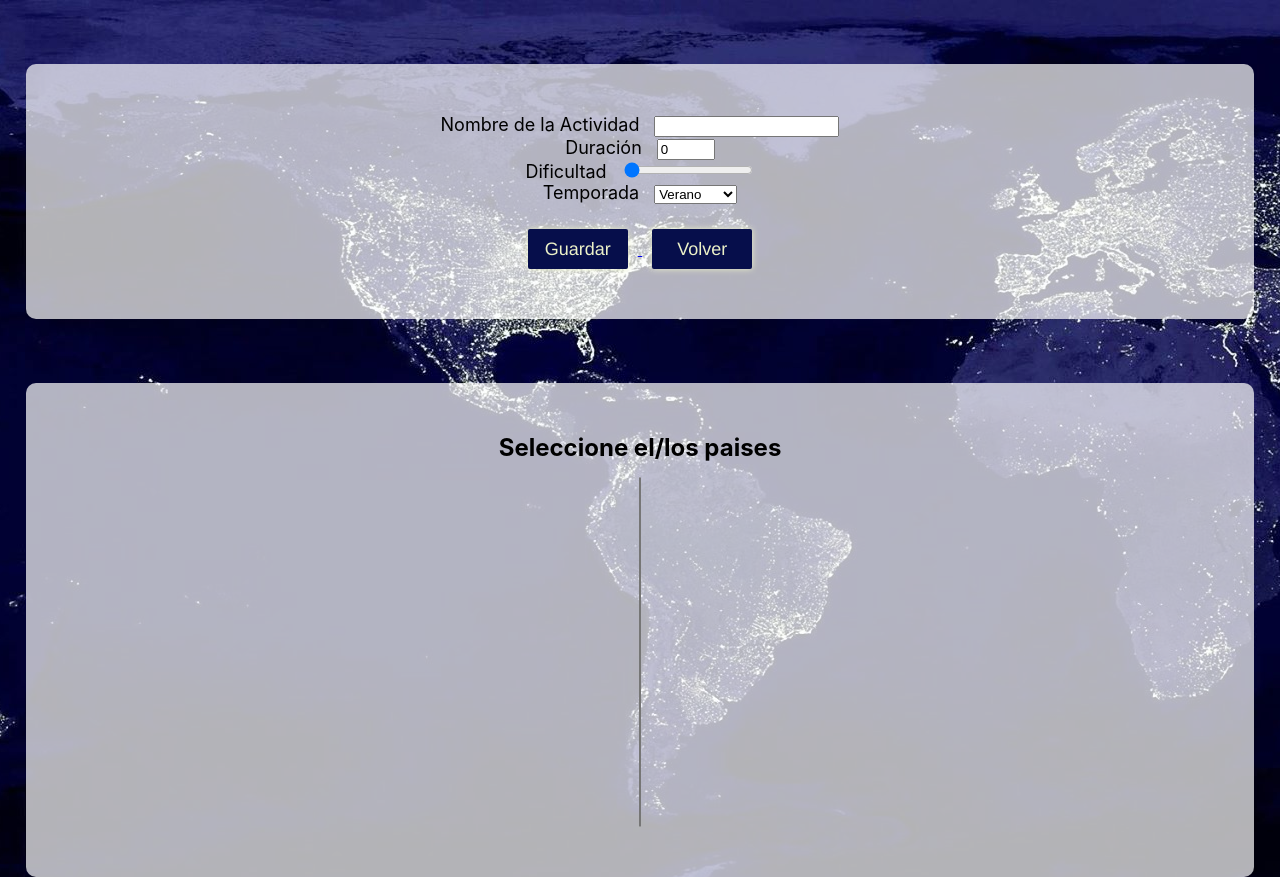
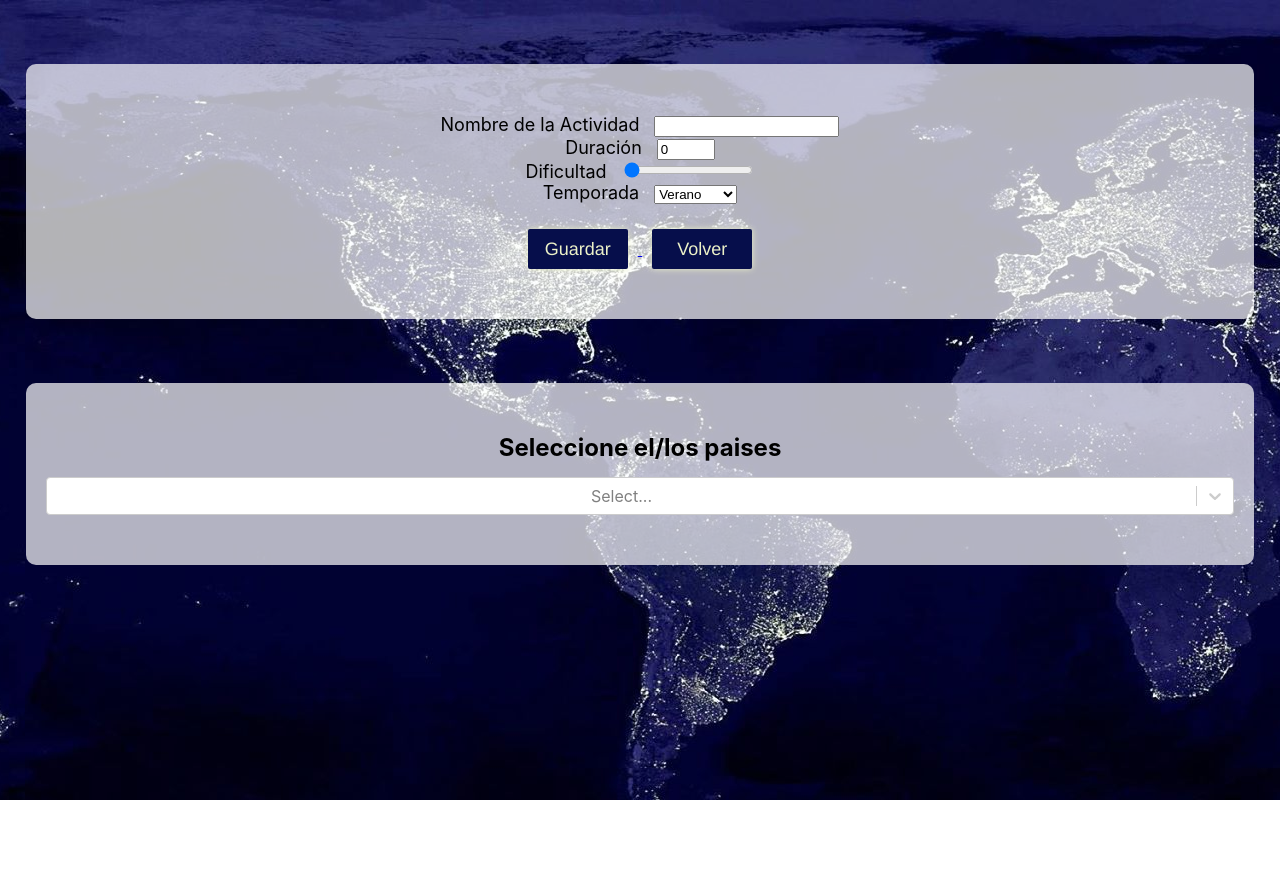
Before and after one commit to lauty95/countries, a React (Create React App) app in the folder client/: page /activity in a window 1280 px wide. After the commit the page ends 800 px from the top, so only its background shows below. Built offline with nearby package versions, Linux system fonts and the light colour scheme.

Commit message:
Work finished (left test)

```diff
--- a/client/src/components/formActivity/form.module.css
+++ b/client/src/components/formActivity/form.module.css
@@ -1,6 +1,8 @@
 .formulario {
     padding-top: 50px;
     padding-bottom: 50px;
+    padding-left: 20px;
+    padding-right: 20px;
     margin-top: 5%;
     margin-left: 2%;
     margin-right: 2%;
--- a/client/src/components/formActivity/index.js
+++ b/client/src/components/formActivity/index.js
@@ -1,23 +1,35 @@
-import React from "react";
+import React, { useEffect } from "react";
 import * as actionCreators from '../../actions'
 import { connect } from 'react-redux'
 import { bindActionCreators } from 'redux';
 import s from './form.module.css'
 import Botones from './../botones'
 import { Link } from 'react-router-dom'
+import Select from 'react-select'
 
 function FormActivity({ postActivity, country }) {
-    const [formData, setFormData] = React.useState({ name: "", dificultad: 1, duracion: 0, temporada: "Verano", pais: "" });
+    const [formData, setFormData] = React.useState({ name: "", dificultad: 1, duracion: 0, temporada: "Verano", pais: [] });
     const [error, setError] = React.useState({});
+    const [options, setOptions] = React.useState([]);
+    const [paisesSeleccionados, setPaisesSeleccionados] = React.useState([]);
+
+    useEffect(() => {
+        let opciones = [];
+        country.forEach(el => {
+            opciones.push({ value: el.nombre, label: el.nombre })
+        })
+        setOptions(opciones);
+    }, [country])
 
     function handleSubmit(e) {
         e.preventDefault();
-        if (!formData.pais === "") {
-            let data = { nombre: formData.name, dificultad: formData.dificultad, duracion: formData.duracion, temporada: formData.temporada, pais: formData.pais }
-            postActivity(data)
-            alert(`La actividad ${formData.name} ahora puede verse en el pais ${formData.pais}`)
-            setFormData({ name: "", dificultad: 1, duracion: 0, temporada: "Verano", pais: "" })
-
+        if (paisesSeleccionados.length > 0) {
+            paisesSeleccionados.forEach( c => {
+                let data = { nombre: formData.name, dificultad: formData.dificultad, duracion: formData.duracion, temporada: formData.temporada, pais: c.value }
+                postActivity(data)
+            })
+            setFormData({ name: "", dificultad: 1, duracion: 0, temporada: "Verano", pais: [] })
+            setPaisesSeleccionados([])
         } else {
             alert("Debe seleccionar al menos un pais")
         }
@@ -28,7 +40,6 @@ function FormActivity({ postActivity, country }) {
             const state = { ...prevData, [e.target.name]: e.target.value }
             const validations = validate(state);
             setError(validations);
-
             return state;
         })
     }
@@ -63,11 +74,9 @@ function FormActivity({ postActivity, country }) {
                 <Link to="/api"> <Botones prop="Volver" /> </Link>
             </form>
 
-            <form className={s.formulario} >
+            <form className={s.formulario}>
                 <h2>Seleccione el/los paises</h2>
-                <select multiple className={s.lista}>
-                    {country.map(pais => <option key={pais.id} value={pais.nombre}>{pais.nombre}</option>)}
-                </select>
+                <Select value={paisesSeleccionados} options={options} isMulti onChange={setPaisesSeleccionados} />
             </form>
         </>
     )
```
